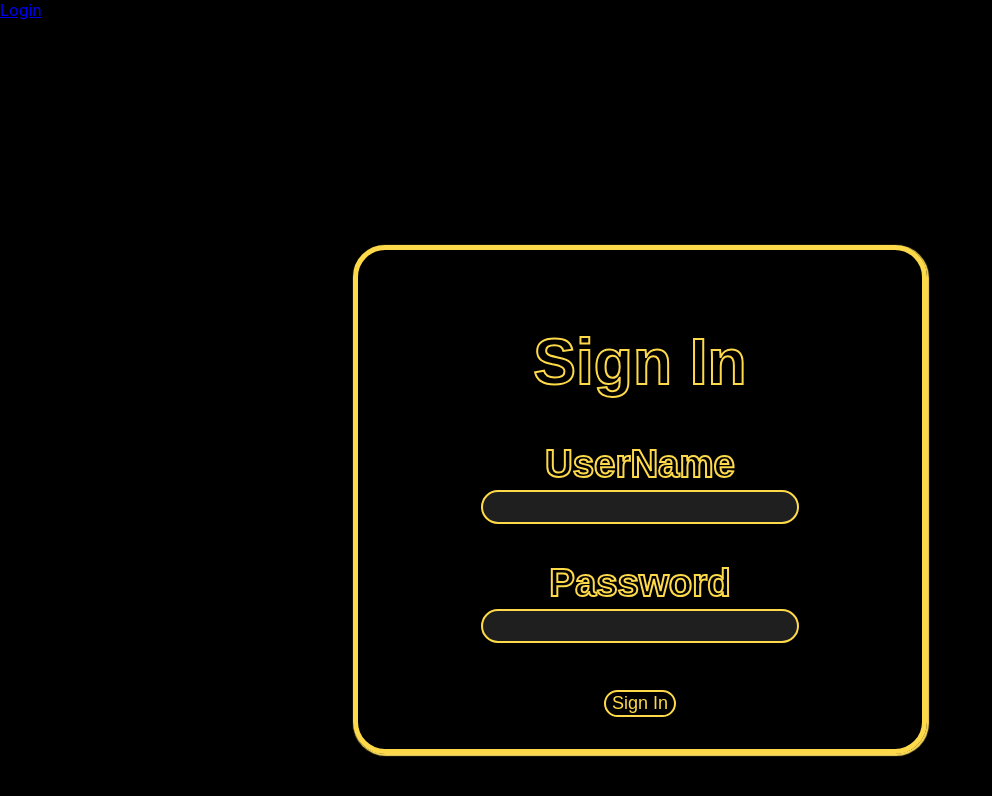
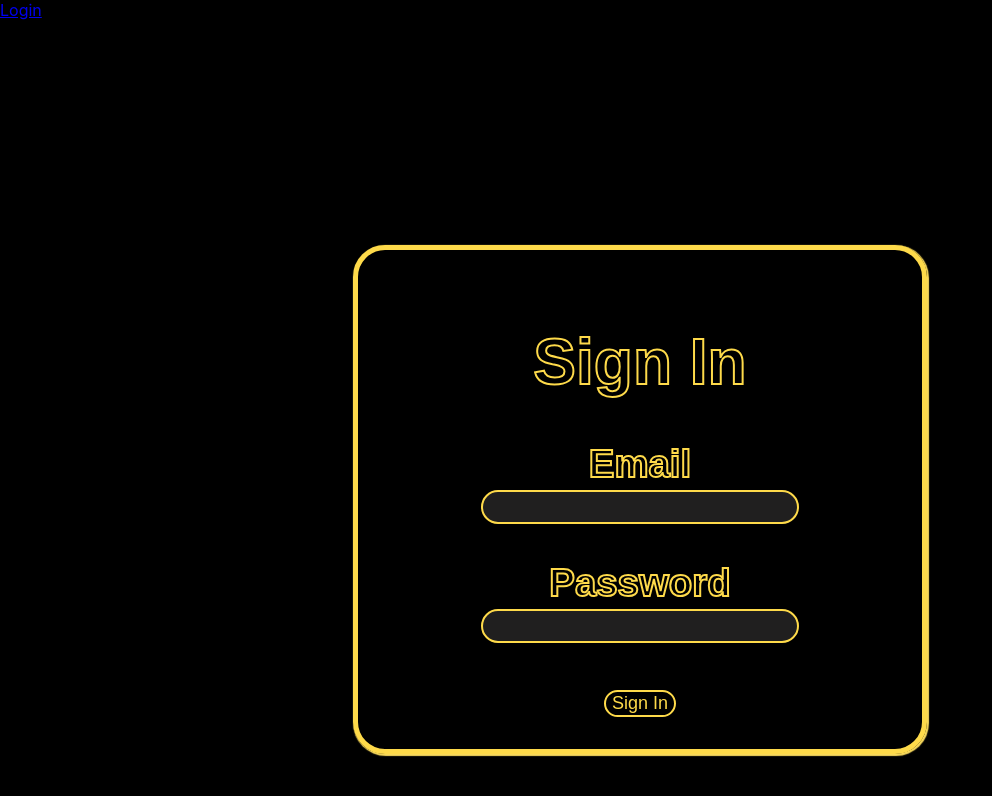
Before and after one commit to bethel-school-of-technology/team-jar-jar-frontend, a React (Create React App) app: page /Login in a window 1280 px wide. Shown: the top 796 px of the page, without its empty margins (0-992 px from the left). Built offline with nearby package versions, Linux system fonts and the light colour scheme.

Commit message:
changed username to email to match language throughout app

```diff
--- a/src/components/Login.js
+++ b/src/components/Login.js
@@ -6,17 +6,17 @@ import '../components/Login.css';
 
 const Login = ({history}) => {
 
-    const [username, setUsername] = useState("");
+    const [email, setEmail] = useState("");
     const [password, setPassword] = useState("");
 
     const signIn = (e) => {
         e.preventDefault();
-        if (username !== '' && password !== '') {
+        if (email !== '' && password !== '') {
             const req = {
-                username: username,
+                email: email,
                 password: password
             };
-            axios.post('http://localhost:3000/users/login', req).then(result => {
+            axios.post('http://localhost:3000/login', req).then(result => {
                 const token = result.data.jwt;
                 localStorage.setItem('myJWT', token);
                 history.push('/');
@@ -29,8 +29,8 @@ const Login = ({history}) => {
 
                <form class="loginForm" onSubmit={ signIn }>
                    <h1>Sign In</h1>
-                   <label class="formLabels">UserName</label><br/>
-                   <input type="text" name="username" onChange={e => setUsername(e.target.value)} class="formInputs"/><br/><br/>
+                   <label class="formLabels">Email</label><br/>
+                   <input type="text" name="email" onChange={e => setEmail(e.target.value)} class="formInputs"/><br/><br/>
                    <label  class="formLabels">Password</label><br/>
                    <input type="text" name="password" onChange={e => setPassword(e.target.value)} class="formInputs"/><br/><br/>
                    <button class="formButton">Sign In</button>
```
